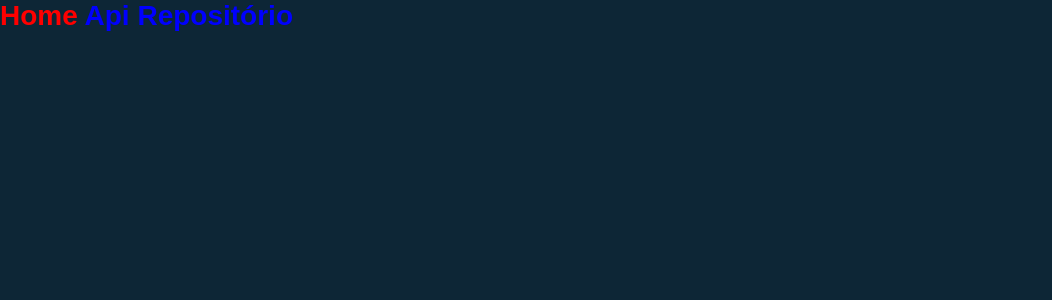
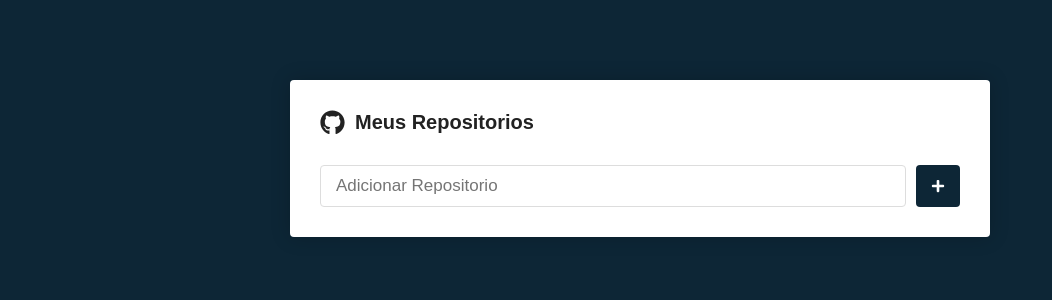
Before and after one commit to PauloMtz/react-repositorio, a React (Create React App) app: page / in a window 1280 px wide. Shown: the top 300 px of the page, without its empty margins (0-1052 px from the left). Built offline with nearby package versions, Linux system fonts and the light colour scheme.

Commit message:
Estilizando página inicial com styled-components

```diff
--- a/package.json
+++ b/package.json
@@ -8,6 +8,7 @@
     "@testing-library/user-event": "^13.5.0",
     "react": "^18.2.0",
     "react-dom": "^18.2.0",
+    "react-icons": "^4.4.0",
     "react-router-dom": "^5.3.3",
     "react-scripts": "5.0.1",
     "styled-components": "^5.3.5",
--- a/src/pages/Home/index.js
+++ b/src/pages/Home/index.js
@@ -1,12 +1,26 @@
 import React from "react";
 
-import { Title } from "./styles";
+import { FaGithub, FaPlus } from 'react-icons/fa'; // npm install react-icons
+import {Container, Form, SubmitButton} from './styles';
 
 export default function Home() {
-  return (
-    <Title>
-      Home
-      <span> Api Repositório</span>
-    </Title>
-  );
+  return(
+    <Container>
+
+      <h1>
+        <FaGithub size={25}/>
+        Meus Repositorios
+      </h1>
+
+      <Form onSubmit={()=>{}}>
+        <input type="text" placeholder="Adicionar Repositorio"/>
+
+        <SubmitButton>
+          <FaPlus color="#FFF" size={14}/>
+        </SubmitButton>
+
+      </Form>
+
+    </Container>
+  )
 }
--- a/src/pages/Home/styles.js
+++ b/src/pages/Home/styles.js
@@ -1,9 +1,47 @@
 import styled from 'styled-components'; // npm install styled-components
 
-export const Title = styled.h1`
-  color: #FF0000;
+export const Container = styled.div`
+  max-width: 700px;
+  background: #FFF;
+  border-radius: 4px;
+  box-shadow: 0 0 20px rgba(0,0,0, 0.2);
+  padding: 30px;
+  margin: 80px auto;
 
-  span{
-    color:blue;
+  h1{
+    font-size: 20px;
+    display:flex;
+    align-items: center;
+    flex-direction:row;
+
+    svg{
+      margin-right: 10px;
+    }
+
   }
 `;
+
+export const Form = styled.form`
+  margin-top: 30px;
+  display:flex;
+  flex-direction: row;
+
+  input{
+    flex:1;
+    border: 1px solid #DDD;
+    padding: 10px 15px;
+    border-radius: 4px;
+    font-size: 17px;
+  }
+`;
+
+export const SubmitButton = styled.button`
+  background:#0D2636;
+  border: 0;
+  border-radius: 4px;
+  margin-left: 10px;
+  padding: 0 15px;
+  display: flex;
+  justify-content: center;
+  align-items: center;
+`;
```
Also changed, not shown: 1 other file (tests, documents, lock files or other folders).
